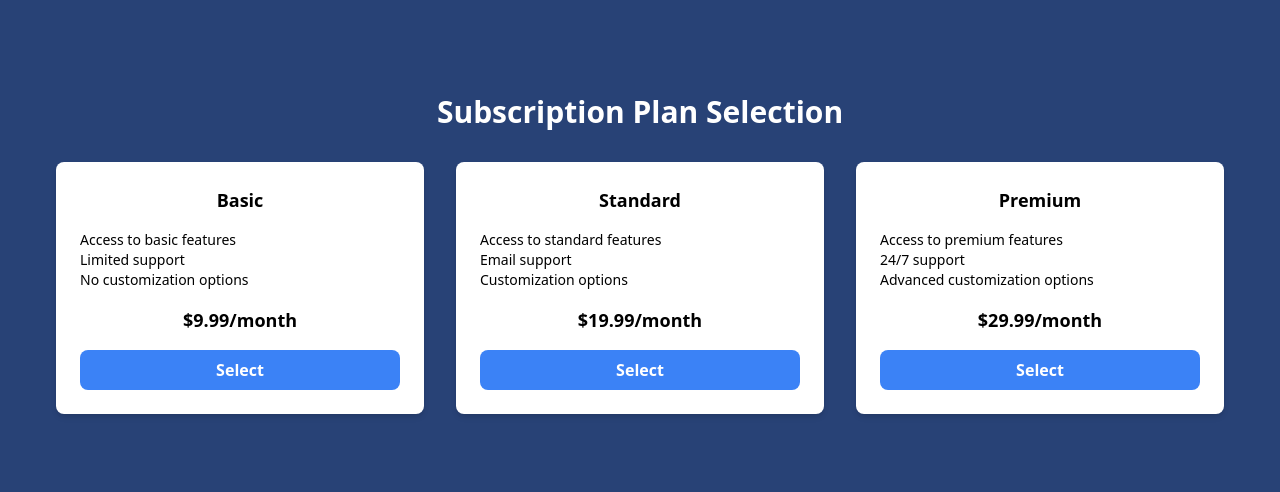
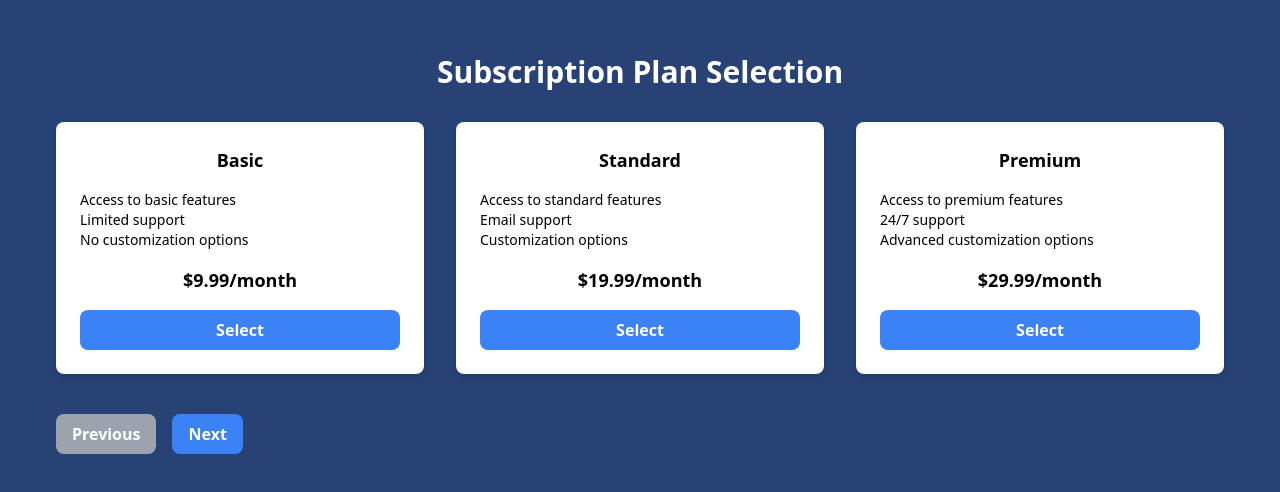
Before and after one commit to dbug-entity/digital-resources-subscription, a Vue app: page /subscription in a window 1280 px wide. Shown: the part 146-638 px from the top of the page. Built offline with nearby package versions, Linux system fonts and the light colour scheme.

Commit message:
add navigation buttons and implement styles for selected subscription plan

```diff
--- a/src/components/AccountInformation.vue
+++ b/src/components/AccountInformation.vue
@@ -45,13 +45,26 @@
               />
             </div>
           </div>
+        </form>
+      </div>
+      <!-- Previous and Next Buttons -->
+      <div class="mt-10 flex justify-start">
+        <div class="mr-4">
           <button
-            type="submit"
-            class="w-full bg-blue-500 text-white font-bold py-2 px-4 rounded-lg hover:bg-blue-600 focus:outline-none focus:bg-blue-600"
+            @click="previousStep"
+            class="btn-grey w-full bg-gray-400 text-white font-bold py-2 px-4 rounded-lg hover:bg-gray-500 focus:outline-none focus:bg-gray-500"
           >
-            Submit Payment
+            Previous
           </button>
-        </form>
+        </div>
+        <div>
+          <button
+            @click="nextStep"
+            class="btn w-full bg-blue-500 text-white font-bold py-2 px-4 rounded-lg hover:bg-blue-600 focus:outline-none focus:bg-blue-600"
+          >
+            Next
+          </button>
+        </div>
       </div>
     </div>
   </div>
--- a/src/components/ConfirmationPage.vue
+++ b/src/components/ConfirmationPage.vue
@@ -52,6 +52,16 @@
           Confirm
         </button>
       </div>
+      <div class="mt-10 flex justify-start">
+        <div class="mr-4">
+          <button
+            @click="previousStep"
+            class="btn-grey w-full bg-gray-400 text-white font-bold py-2 px-4 rounded-lg hover:bg-gray-500 focus:outline-none focus:bg-gray-500"
+          >
+            Previous
+          </button>
+        </div>
+      </div>
     </div>
   </div>
 </template>
--- a/src/components/SubscriptionInfo.vue
+++ b/src/components/SubscriptionInfo.vue
@@ -6,8 +6,15 @@
       </h2>
 
       <div class="grid grid-cols-1 md:grid-cols-3 gap-8">
+        <!-- Subscription Plan Cards -->
         <!-- Basic Plan -->
-        <div class="bg-white rounded-lg shadow-md p-6">
+        <div
+          :class="{
+            'border-blue-500 border-4': formData.subscriptionPlan === 'Basic',
+          }"
+          @click="selectPlan('Basic')"
+          class="cursor-pointer bg-white rounded-lg shadow-md p-6"
+        >
           <h3 class="text-lg font-semibold text-center mb-4">Basic</h3>
           <ul class="text-sm mb-4">
             <li>Access to basic features</li>
@@ -16,7 +23,7 @@
           </ul>
           <p class="text-lg font-bold text-center mb-4">$9.99/month</p>
           <button
-            @click="selectPlan('Basic')"
+            @click.stop="selectPlan('Basic')"
             class="w-full bg-blue-500 text-white font-bold py-2 px-4 rounded-lg hover:bg-blue-600 focus:outline-none focus:bg-blue-600"
           >
             Select
@@ -24,7 +31,14 @@
         </div>
 
         <!-- Standard Plan -->
-        <div class="bg-white rounded-lg shadow-md p-6">
+        <div
+          :class="{
+            'border-blue-500 border-4':
+              formData.subscriptionPlan === 'Standard',
+          }"
+          @click="selectPlan('Standard')"
+          class="cursor-pointer bg-white rounded-lg shadow-md p-6"
+        >
           <h3 class="text-lg font-semibold text-center mb-4">Standard</h3>
           <ul class="text-sm mb-4">
             <li>Access to standard features</li>
@@ -33,7 +47,7 @@
           </ul>
           <p class="text-lg font-bold text-center mb-4">$19.99/month</p>
           <button
-            @click="selectPlan('Standard')"
+            @click.stop="selectPlan('Standard')"
             class="w-full bg-blue-500 text-white font-bold py-2 px-4 rounded-lg hover:bg-blue-600 focus:outline-none focus:bg-blue-600"
           >
             Select
@@ -41,7 +55,13 @@
         </div>
 
         <!-- Premium Plan -->
-        <div class="bg-white rounded-lg shadow-md p-6">
+        <div
+          :class="{
+            'border-blue-500 border-4': formData.subscriptionPlan === 'Premium',
+          }"
+          @click="selectPlan('Premium')"
+          class="cursor-pointer bg-white rounded-lg shadow-md p-6"
+        >
           <h3 class="text-lg font-semibold text-center mb-4">Premium</h3>
           <ul class="text-sm mb-4">
             <li>Access to premium features</li>
@@ -50,10 +70,30 @@
           </ul>
           <p class="text-lg font-bold text-center mb-4">$29.99/month</p>
           <button
-            @click="selectPlan('Premium')"
+            @click.stop="selectPlan('Premium')"
             class="w-full bg-blue-500 text-white font-bold py-2 px-4 rounded-lg hover:bg-blue-600 focus:outline-none focus:bg-blue-600"
           >
             Select
+          </button>
+        </div>
+      </div>
+
+      <!-- Previous and Next Buttons -->
+      <div class="mt-10 flex justify-start">
+        <div class="mr-4">
+          <button
+            @click="previousPage"
+            class="btn-grey w-full bg-gray-400 text-white font-bold py-2 px-4 rounded-lg hover:bg-gray-500 focus:outline-none focus:bg-gray-500"
+          >
+            Previous
+          </button>
+        </div>
+        <div>
+          <button
+            @click="nextPage"
+            class="btn w-full bg-blue-500 text-white font-bold py-2 px-4 rounded-lg hover:bg-blue-600 focus:outline-none focus:bg-blue-600"
+          >
+            Next
           </button>
         </div>
       </div>
@@ -72,17 +112,20 @@ export default defineComponent({
     const router = useRouter();
     const formData = ref(store.state.formData);
 
-    const previousStep = () => {
+    const previousPage = () => {
       router.go(-1); // Go back one step
     };
 
     const selectPlan = (plan: string) => {
       formData.value.subscriptionPlan = plan;
       store.commit("updateFormData", formData.value);
+    };
+
+    const nextPage = () => {
       router.push("/account-information");
     };
 
-    return { formData, previousStep, selectPlan };
+    return { formData, previousPage, nextPage, selectPlan };
   },
 });
 </script>
```
